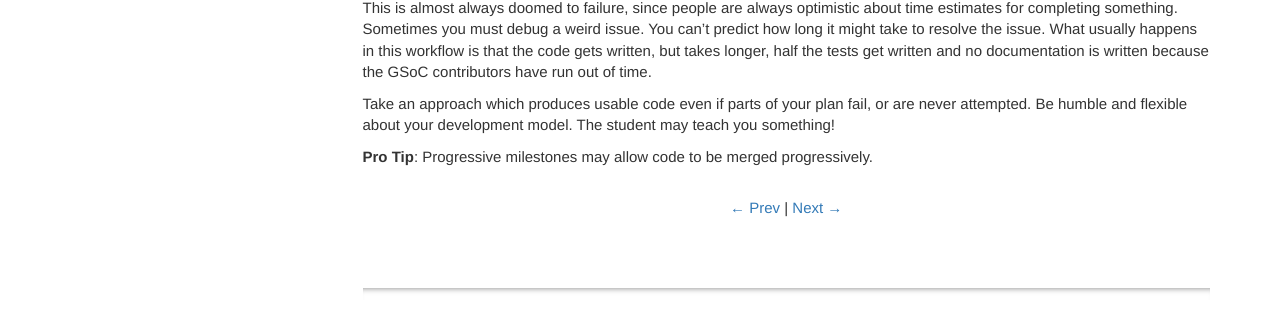
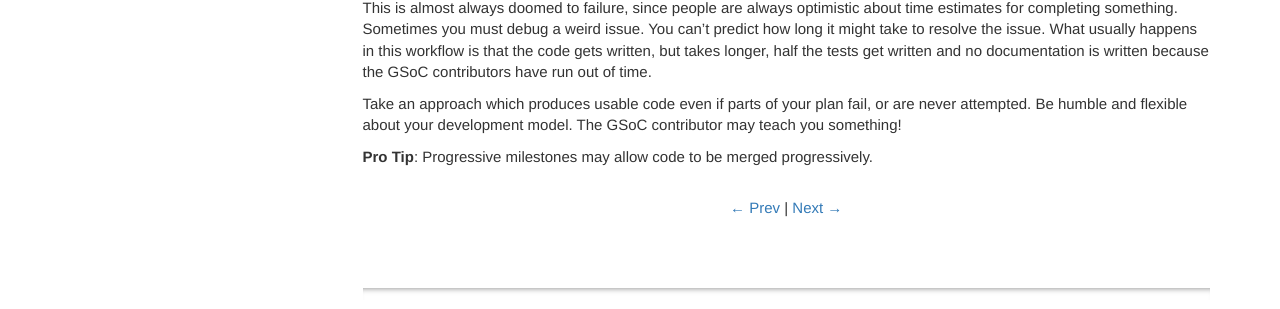
Before and after one commit to google/gsocguides, a Jekyll site: the page built from pages/mentor/12-workflow.md, in a window 1280 px wide. Shown: the part 712-1021 px from the top of the page. Built offline with Jekyll 4.4.1, drawn with Linux system fonts in a browser that asks for light colours.

Commit message:
Update 12-workflow.md
one more update

```diff
--- a/pages/mentor/12-workflow.md
+++ b/pages/mentor/12-workflow.md
@@ -27,6 +27,6 @@ This iterative workflow is known as Test Driven Development (TDD). This workflow
 
 This is almost always doomed to failure, since people are always optimistic about time estimates for completing something. Sometimes you must debug a weird issue. You can't predict how long it might take to resolve the issue. What usually happens in this workflow is that the code gets written, but takes longer, half the tests get written and no documentation is written because the GSoC contributors have run out of time.
 
-Take an approach which produces usable code even if parts of your plan fail, or are never attempted. Be humble and flexible about your development model. The student may teach you something!
+Take an approach which produces usable code even if parts of your plan fail, or are never attempted. Be humble and flexible about your development model. The GSoC contributor may teach you something!
 
 **Pro Tip**: Progressive milestones may allow code to be merged progressively.
```
